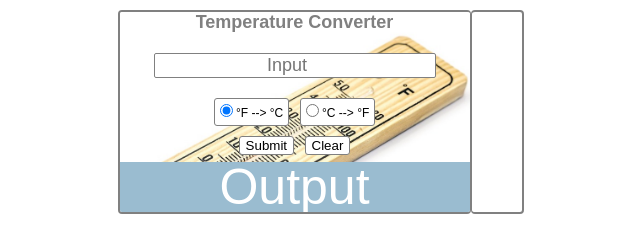
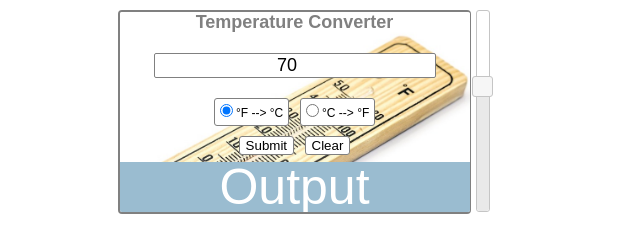
Before and after one commit to WDI-SEA/temperature-converter-dom, a website: page index.html in a window 1280 px wide. Shown: the whole page, without its empty margins (318-958 px from the left). Drawn offline with nearby package versions, Linux system fonts and the light colour scheme.

Commit message:
added slider

```diff
--- a/css/style.css
+++ b/css/style.css
@@ -98,10 +98,10 @@ button{
 }
 
 .right{
-  border-radius: 4px;
+  /*border-radius: 4px;
   overflow: hidden;
   border: 2px solid grey;
-  border-left: 1px solid grey;
+  border-left: 1px solid grey;*/
   height: 200px;
   width: 50px;
   display: inline-block;
--- a/index.html
+++ b/index.html
@@ -4,6 +4,9 @@
     <meta charset="UTF-8">
     <meta name="viewport" content="width=device-width, initial-scale=1">
     <link rel="stylesheet" type="text/css" href="css/style.css">
+    <script src="https://ajax.googleapis.com/ajax/libs/jquery/2.2.4/jquery.min.js"></script>
+    <link rel="stylesheet" href="https://ajax.googleapis.com/ajax/libs/jqueryui/1.12.1/themes/smoothness/jquery-ui.css">
+    <script src="https://ajax.googleapis.com/ajax/libs/jqueryui/1.12.1/jquery-ui.min.js"></script>
     <title>Temp Converter</title>
   </head>
   <body>
@@ -11,9 +14,7 @@
       <div class="left">
         <div class="container">
           <div class="title">Temperature Converter</div>
-          <!-- <form name="form" id="form"  onsubmit="calcTemp(); return false"> -->
-            <!-- <fieldset> -->
-              <input type="number" id="degrees-number" placeholder="Input"/>
+            <input type="number" id="degrees-number" placeholder="Input" name="degrees"/>
             <div>
               <form id="degrees-unit">
                 <label class="degrees-unit"><input type="radio" class="radio" name="degrees-unit" value="F" id="F" checked>  &deg;F --> &deg;C</label>
@@ -24,14 +25,12 @@
               <button id="submit">Submit</button>
               <button id="clear">Clear</button>
             </div>
-            <!-- </fieldset> -->
-          <!-- </form> -->
         </div>
         <div id="result" class="normal">Output</div>
         <script type="text/javascript" src="js/script.js"></script>
       </div>
       <div class="right">
-
+        <div id="slider-vertical" style="height:200px; margin: 0px 5px;"></div>
       </div>
     </div>
   </body>
--- a/js/script.js
+++ b/js/script.js
@@ -2,6 +2,21 @@ var submitButton = document.getElementById('submit');
 var clearButton = document.getElementById('clear');
 var degreesNumber = document.getElementById('degrees-number');
 var form = document.getElementById('form');
+
+$( function() {
+    $( "#slider-vertical" ).slider({
+      orientation: "vertical",
+      range: "min",
+      min: -300,
+      max: 300,
+      value: 70,
+      slide: function( event, ui ) {
+        $( "#degrees-number" ).val( ui.value );
+        calcTemp();
+      },
+    });
+    $( "#degrees-number" ).val( $( "#slider-vertical" ).slider( "value" ) );
+});
 
 
 var calcTemp = function(){
```
Lines whose indentation alone changed are shown as unchanged.
